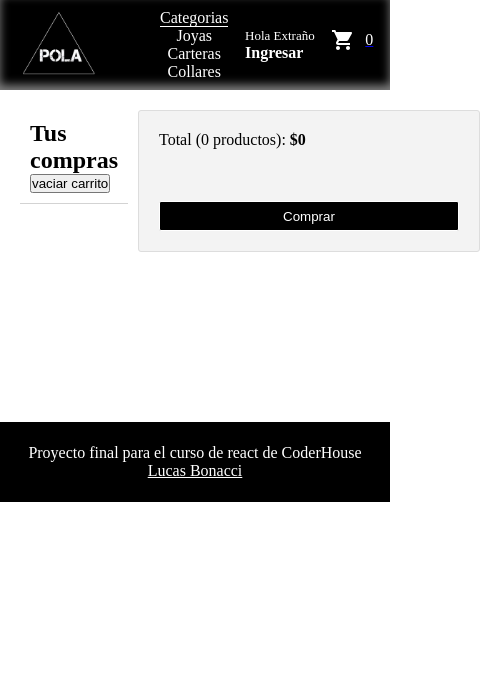
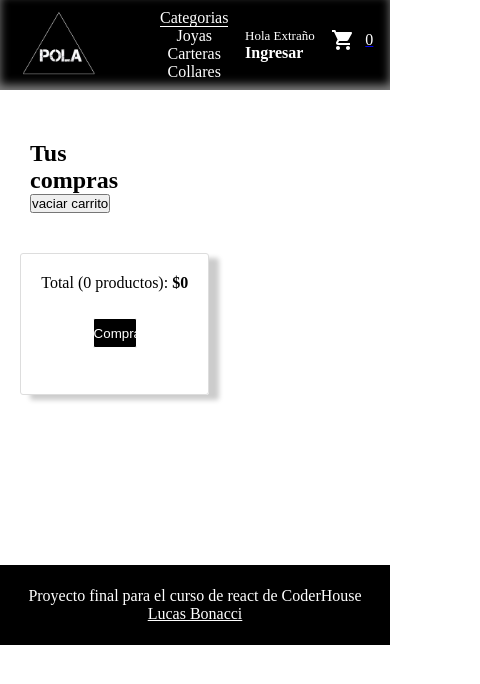
Before and after one commit to lucasbonacci/Ecommerce-pola-coderhouse, a React (Create React App) app: page /carrito in a window 390 px wide. Shown: the top 684 px of the page, 480 px wide, since content can reach past the window. Built offline with nearby package versions, Linux system fonts and the light colour scheme.

Commit message:
correciones

```diff
--- a/src/Reducer.js
+++ b/src/Reducer.js
@@ -7,13 +7,37 @@ export const carritoTotal = (carrito) =>
 
 
 const reducer = (state, action) => {
-    console.log(action)
     switch(action.type){
-        case 'Agregar_al_Carrito':
+        case 'agregarAlCarrito':
             return {
                 ...state,
                 carrito: [...state.carrito, action.item]
+
             }
+        case 'eliminarDelCarrito':
+            const index = state.carrito.findIndex(
+                (carritoItem) => carritoItem.id === action.id)
+            let nuevoCarrito = [...state.carrito]
+
+            if (index >= 0){
+                nuevoCarrito.splice(index,1)
+            } else{
+                console.log(`error ${action.id}`)
+                console.log(index)
+            }
+
+            return{
+                ...state,
+                carrito: nuevoCarrito
+            }
+
+        case 'vaciarCarrito':
+            return{
+                ...state,
+                carrito: state.carrito = []
+            }
+        default:
+            return state
     }
 
 }
--- a/src/componentes/CheckOut.css
+++ b/src/componentes/CheckOut.css
@@ -1,11 +1,38 @@
 .checkout{
+    margin-top: 20px;
     display: flex;
     padding: 20px;
     background-color: white;
+    flex-wrap: wrap;
+    width: 90%;
+}
+
+@media (max-width: 973px){
+    .checkout{
+        flex-direction: column;
+        width: 90%;
+    }
+    .checkout__derecha{
+        width: 100%;
+    }
+    .checkout__izquierda{
+        width: 100%;
+    }
+
 }
 
 .checkout__titulo{
     margin-right: 10px;
     padding: 10px;
-    border-bottom: 1px solid lightgray;
 }
+
+
+.checkout__izquierda{
+    width: 40%;
+
+}
+
+.checkout__derecha{
+    margin-top: 30px;
+    width: 60%;
+}
--- a/src/componentes/CheckOut.js
+++ b/src/componentes/CheckOut.js
@@ -5,7 +5,13 @@ import Total from './Total'
 import { useStateValue } from '../StateProvider';
 
 function CheckOut() {
-    const [{carrito}, enviar] = useStateValue()
+    const [{carrito}, dispatch] = useStateValue()
+
+    const vaciarCarrito = () =>{
+        dispatch({
+            type: 'vaciarCarrito',
+        })
+    }
 
     return (
         <div className='checkout'>
@@ -18,9 +24,10 @@ function CheckOut() {
                             nombre={e.nombre}
                             img={e.img}
                             precio={e.precio}
+                            id={e.id}
                         />
                     })}
-                    <button> vaciar carrito</button>
+                    <button onClick={vaciarCarrito}> vaciar carrito</button>
                 </div>
 
             </div>
--- a/src/componentes/Header.js
+++ b/src/componentes/Header.js
@@ -7,7 +7,7 @@ import { Link } from "react-router-dom";
 import {useStateValue} from '../StateProvider'
 
 function Header (){
-    const [{carrito, dispatch}] = useStateValue()
+    const [{carrito}, dispatch] = useStateValue()
     return (
         <div className="header">
             <Link to='/'>
--- a/src/componentes/ItemDetail.css
+++ b/src/componentes/ItemDetail.css
@@ -4,6 +4,7 @@
     justify-content: space-evenly;
     margin: 25px;
     flex-wrap: wrap;
+
 }
 
 .detail__producto{
--- a/src/componentes/ItemDetail.js
+++ b/src/componentes/ItemDetail.js
@@ -10,7 +10,6 @@ const ItemDetail = ({producto}) => {
 
     const [count, setCount] = useState(min)
     const [compra, setCompra] = useState(false)
-    const [unidades, setUnidades] = useState(0)
     const [{carrito}, enviar] = useStateValue()
     const [nuevoStock, setNuevoStock] = useState(stock)
 
@@ -32,10 +31,9 @@ const ItemDetail = ({producto}) => {
     }
 
     const addToCart=()=>{
-        setUnidades(count)
         for(let i=0; i < count; i++){
             enviar({
-                type: 'Agregar_al_Carrito',
+                type: 'agregarAlCarrito',
                 item:{
                     id: id,
                     nombre: nombre,
--- a/src/componentes/ItemDetailContainer.js
+++ b/src/componentes/ItemDetailContainer.js
@@ -9,7 +9,6 @@ const ItemDetailContainer = () => {
     const [producto, setProducto] = useState([])
     const [loading, setLoading] = useState(false)
     const {id} = useParams()
-    console.log(typeof id)
 
     useEffect(() =>{
         setLoading(true)
@@ -20,7 +19,6 @@ const ItemDetailContainer = () => {
             })
     },[id])
 
-    console.log(producto)
     return (
         <div className='loader'>
             {loading && <Loader/>}
--- a/src/componentes/ProductosCarrito.js
+++ b/src/componentes/ProductosCarrito.js
@@ -1,14 +1,30 @@
 import React from 'react'
 import './productocarrito.css'
+import { useStateValue } from '../StateProvider'
 
+const ProductosCarrito = ({nombre,img,precio,id}) => {
 
-const ProductosCarrito = ({nombre,img,precio}) => {
+    const [{carrito}, dispatch] = useStateValue()
+
+    const eliminarDelCarrito=()=>{
+        dispatch({
+            type:'eliminarDelCarrito',
+            id:id,
+
+        },console.log(id))
+    }
 
     return (
         <div className='productoscarrito'>
-            <p>{nombre}</p>
-            <img src={img}/>
-            <p>{precio}</p>
+            <img className='productoscarrito__img' src={img}/>
+            <div className='productoscarrito__info'>
+                <p className='productoscarrito__nombre'>{nombre}</p>
+                <p className='productoscarrito__price'>
+                    <small>$</small>
+                    <strong>{precio}</strong>
+                </p>
+                <button onClick={eliminarDelCarrito}>Eliminar del carrito</button>
+            </div>
         </div>
     )
 }
--- a/src/componentes/Total.css
+++ b/src/componentes/Total.css
@@ -2,20 +2,23 @@
     display: flex;
     flex-direction: column;
     justify-content: space-between;
-    width: 300px;
+    width: 70%;
     height: 100px;
     padding: 20px;
-    background-color: #f3f3f3;
+    box-shadow: 10px 5px 5px #ccc;
     border: 1px solid #dddddd;
     border-radius: 3px;
+    text-align: center;
 }
 
 .total > button {
     background: #000000;
     border-radius: 2px;
-    width: 100%;
+    width: 30%;
     height: 30px;
     border: 1px solid;
     margin-top: 10px;
     color: white;
+    text-align: center;
+    margin: auto;
 }
--- a/src/componentes/productocarrito.css
+++ b/src/componentes/productocarrito.css
@@ -1,7 +1,36 @@
 .productoscarrito{
     display: flex;
-    flex-direction: column;
-    width: 20%;
-    height: 200px;
-    border-bottom: 1px solid gray;
+    margin-top: 20px;
+    margin-bottom: 20px;
+    box-shadow: 10px 5px 5px #ccc;
+    transition: all 300ms;
 }
+
+.productoscarrito:hover{
+    transform: scale(1,1);
+}
+
+.productoscarrito__img{
+    object-fit: contain;
+    width: 180px;
+    height: 180px;
+}
+
+.productoscarrito__info{
+    padding-left: 20px;
+    margin-top: 25px;
+}
+
+.productoscarrito__info > button{
+    background-color: black;
+    color: white;
+    border-radius: 10px;
+    margin-top: 20px;
+    cursor: pointer;
+}
+
+.productoscarrito__nombre{
+    font-size: 20px;
+    font-weight: 800;
+    margin-bottom: 20px;
+}
```
